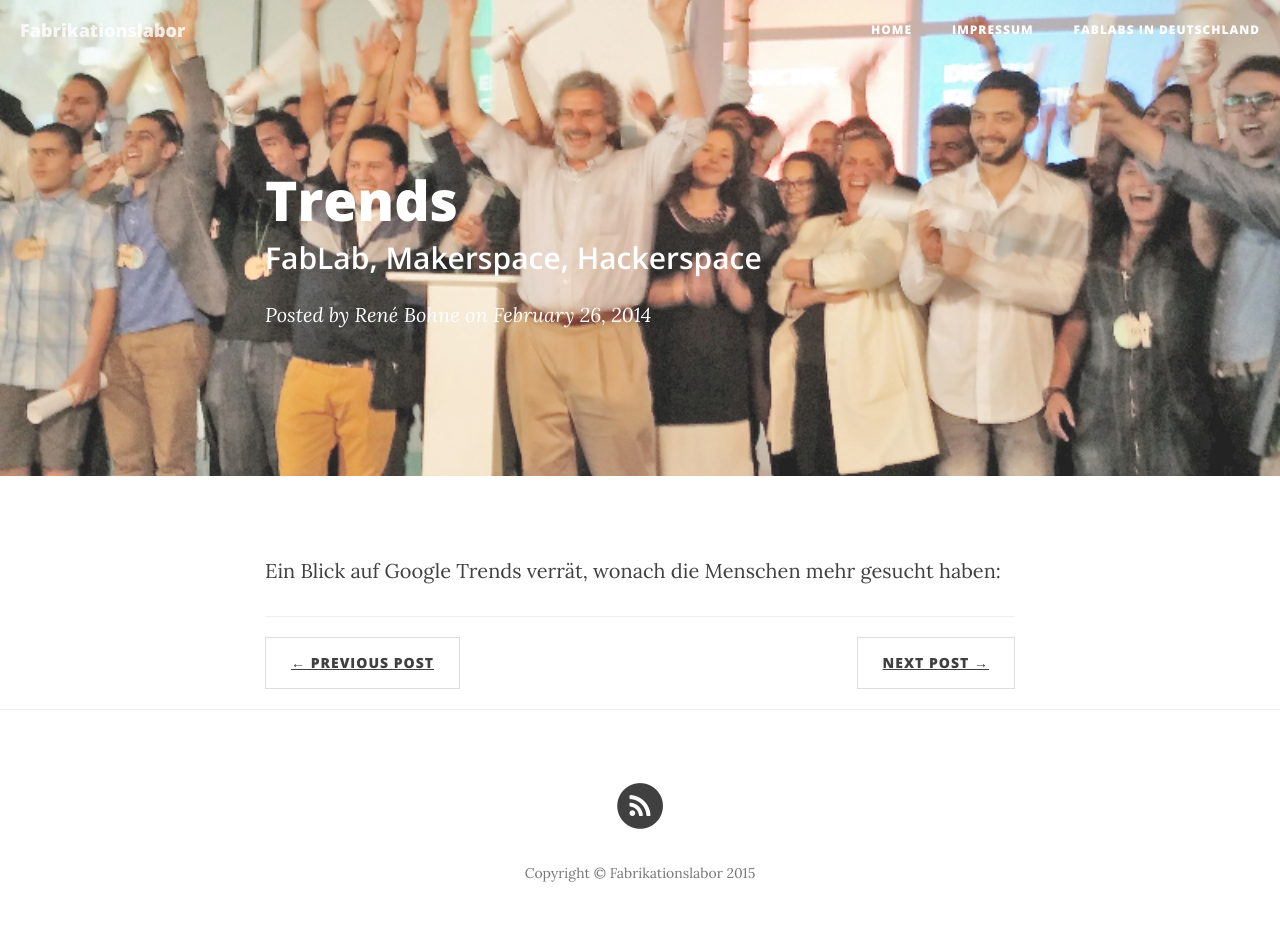
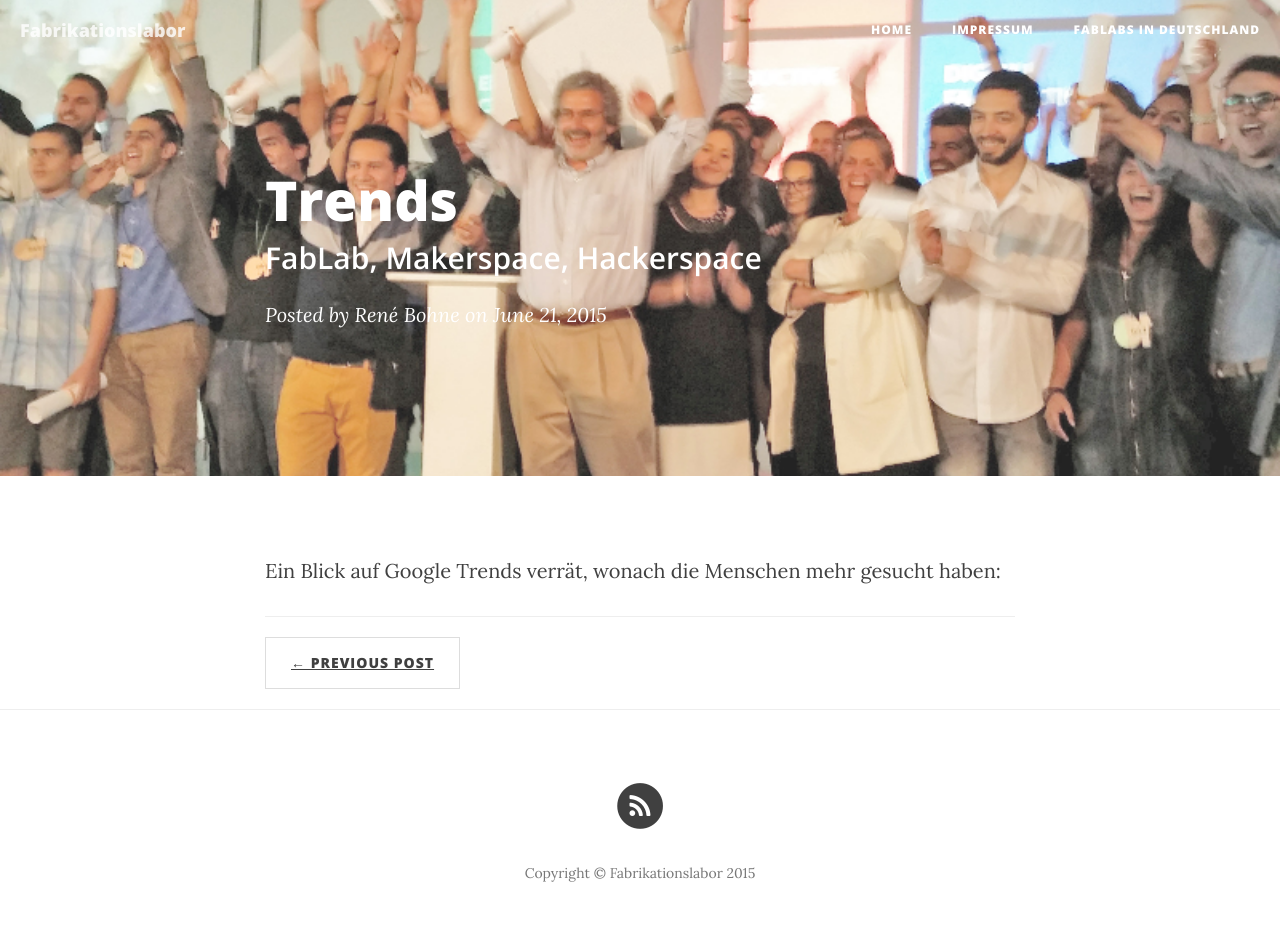
Before and after one commit to fabrikationslabor/fabrikationslabor.github.io, a Jekyll site: the page built from _posts/2015-06-21-Trends.md, in a window 1280 px wide. Built offline with Jekyll 4.4.1, drawn with Linux system fonts in a browser that asks for light colours; nearby versions of some CDN libraries; a script that is not in the unit is left out.

Commit message:
Update 2015-06-21-Trends.md

```diff
--- a/_posts/2015-06-21-Trends.md
+++ b/_posts/2015-06-21-Trends.md
@@ -2,7 +2,7 @@
 layout: post
 title: Trends
 subtitle: FabLab, Makerspace, Hackerspace
-date: 2014-02-26 00:54
+date: 2015-06-21 13:37
 author: René Bohne
 header-img: "img/fab10.png"
 ---
```
